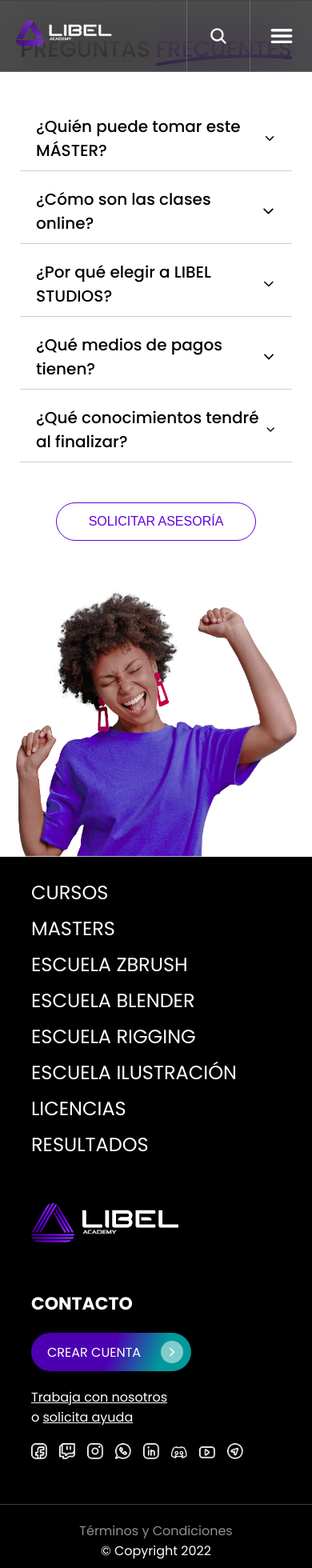
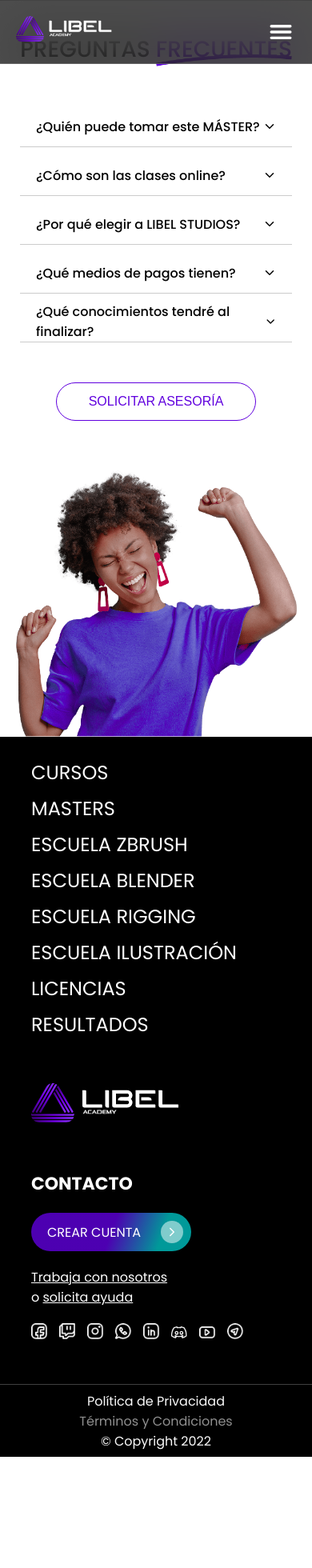
Before and after one commit to libelacademy/libel-up-successful-registry, a React (Create React App) app: page / in a window 390 px wide. Shown: the top 1960 px of the page at 80% size. After the commit the page ends 1821 px from the top, so only its background shows below. Built offline with nearby package versions, Linux system fonts and the light colour scheme.

Commit message:
Actualiza Footer

```diff
--- a/src/components/Footer.js
+++ b/src/components/Footer.js
@@ -37,34 +37,66 @@
                             className="footer-logo"
                         />
                         <h4>CONTACTO</h4>
-                        <DegradeButton name="CREAR CUENTA" width={200} />
+                        <DegradeButton
+                            name="CREAR CUENTA"
+                            width={200}
+                            url={"https://cursos.libel.academy/users/sign_up"}
+                        />
                         <p className="help">
                             <a href="/#">Trabaja con nosotros</a>
                             <br />o <a href="/#">solicita ayuda</a>
                         </p>
                         <div className="social-networks">
-                            <a href="/#" target={"_blank"}>
+                            <a
+                                href="https://www.facebook.com/libelacademy"
+                                target={"_blank"}
+                                rel="noreferrer"
+                            >
                                 <img src={facebook} alt="facebook" />
                             </a>
-                            <a href="/#" target={"_blank"}>
+                            <a href="/#" target={"_blank"} rel="noreferrer">
                                 <img src={twitch} alt="twitch" />
                             </a>
-                            <a href="/#" target={"_blank"}>
+                            <a
+                                href="https://www.instagram.com/libelacademy/"
+                                target={"_blank"}
+                                rel="noreferrer"
+                            >
                                 <img src={instagram} alt="instagram" />
                             </a>
-                            <a href="/#" target={"_blank"}>
+                            <a
+                                href="https://wa.link/1wru1w"
+                                target={"_blank"}
+                                rel="noreferrer"
+                            >
                                 <img src={whatsapp} alt="whatsapp" />
                             </a>
-                            <a href="/#" target={"_blank"}>
+                            <a
+                                href="https://www.linkedin.com/company/libelstudios/?originalSubdomain=co"
+                                target={"_blank"}
+                                rel="noreferrer"
+                            >
                                 <img src={linkedin} alt="linkedin" />
                             </a>
-                            <a href="/#" target={"_blank"}>
+                            <a
+                                href="https://discord.gg/r6UHQEtGrQ"
+                                target={"_blank"}
+                                rel="noreferrer"
+                            >
                                 <img src={discord} alt="discord" />
                             </a>
-                            <a href="/#" target={"_blank"}>
+                            <a
+                                href="https://www.youtube.com/channel/UCUgle_FMVoBU75h0Vx8L7xA"
+                                target={"_blank"}
+                                rel="noreferrer"
+                            >
                                 <img src={youtube} alt="youtube" />
                             </a>
-                            <a href="/#" target={"_blank"}>
+                            <a
+                                href="https://bit.ly/3gNaaTG "
+                                target={"_blank"}
+                                rel="noreferrer"
+                            >
                                 <img src={telegram} alt="telegram" />
                             </a>
                         </div>
@@ -73,7 +105,22 @@
             </div>
             <div className="footer">
                 <div className="footer-container container">
-                    <p className="terms">Términos y Condiciones</p>
+                    <a
+                        href="https://libel.academy/libel/politicas-de-privacidad/"
+                        target={"_blank"}
+                        rel="noreferrer"
+                        className="privacy-policy"
+                    >
+                        Política de Privacidad
+                    </a>
+                    <a
+                        href="https://libel.academy/libel/terminos-y-condiciones/"
+                        target={"_blank"}
+                        rel="noreferrer"
+                        className="terms"
+                    >
+                        Términos y Condiciones
+                    </a>
                     <p className="copyright">&copy; Copyright 2022</p>
                 </div>
             </div>
--- a/src/components/Navbar.js
+++ b/src/components/Navbar.js
@@ -63,8 +63,8 @@
                 </div>
                 <div className="navigation">
                     <div className="search">
-                        <IoSearch className="search-icon" />
-                        <input type="text" name="search" placeholder="Buscar" />
+                        {/* <IoSearch className="search-icon" />
+                        <input type="text" name="search" placeholder="Buscar" /> */}
                     </div>
                     <div className="shortcuts">
                         <a href="https://libel.academy/zbrush/">Licencias</a>
--- a/src/components/buttons/DegradeButton.js
+++ b/src/components/buttons/DegradeButton.js
@@ -4,7 +4,13 @@
 
 const DegradeButton = ({url="/#", name, width}) => {
     return (
-        <a href={url} className="DegradeButton" style={{ width: width }}>
+        <a
+            href={url}
+            target={"_blank"}
+            rel="noreferrer"
+            className="DegradeButton"
+            style={{ width: width }}
+        >
             {name}
             <span className="create-account">
                 <IoChevronForward />
--- a/src/components/sliders/SlideShow.js
+++ b/src/components/sliders/SlideShow.js
@@ -13,7 +13,7 @@
             //Obtener el primer elemento
             const firstElement = slideshow.current.children[0];
             //Establecer la transición
-            slideshow.current.style.transition = `2000ms ease-out all`;
+            slideshow.current.style.transition = `500ms ease-out all`;
             const slideSize = slideshow.current.children[0].offsetWidth;
             // Mover slideshow
             slideshow.current.style.transform = `translateX(-${slideSize}px)`;
@@ -61,7 +61,7 @@
     useEffect(() => {
         intervaloSlideshow.current = setInterval(() => {
             nextSlide()
-        }, 6000);
+        }, 4000);
 
         //
         slideshow.current.addEventListener('mouseenter', () => {
@@ -72,7 +72,7 @@
         slideshow.current.addEventListener("mouseleave", () => {
             intervaloSlideshow.current = setInterval(() => {
                 nextSlide();
-            }, 6000);
+            }, 4000);
         });
     }, [])
 
--- a/src/css/FAQ.css
+++ b/src/css/FAQ.css
@@ -49,6 +49,7 @@
     grid-area: faq-questions;
     display: flex;
     flex-direction: column;
+    align-items: center;
     justify-content: space-between;
     padding: 40px 0px 60px 0;
     /* margin-left: 40px; */
--- a/src/css/Footer.css
+++ b/src/css/Footer.css
@@ -82,15 +82,26 @@
     color: var(--white);
 }
 
+.help a:hover {
+    color: var(--primary-blue);
+}
+
 .social-networks {
     display: flex;
     align-items: center;
     margin: 20px 0px;
+
 }
 
 .social-networks img {
     width: 25px;
     margin-right: 15px;
+    transition: 0.2s transforme ease-in;
+
+}
+
+.social-networks img:hover {
+    transform: scale(1.3);
 }
 
 /* ############################################## */
@@ -104,31 +115,37 @@
 }
 
 .footer-container {
-display: grid;
-    grid-template-columns: repeat(2, 1fr);
-    grid-template-rows: 1fr;
-    gap: 0px 0px;
-    grid-template-areas: "terms copyright";
+    display: flex;
+    align-items: center;
+    justify-content: space-around;
 }
 
 .footer .terms {
-    width: 50%;
-    justify-self: center;
-    grid-area: terms;
     color: var(--base-3);
+    display: flex;
+    justify-content: flex-start;
+    align-items: center;
+    text-decoration: none;
+}
+
+.footer .copyright {
+    color: var(--base-2);
     display: flex;
     justify-content: flex-start;
     align-items: center;
 }
 
-.footer .copyright {
-    width: 50%;
-    justify-self: center;
-    grid-area: copyright;
+
+.footer .privacy-policy{
     color: var(--base-2);
     display: flex;
     justify-content: flex-start;
     align-items: center;
+    text-decoration: none;
+}
+
+.terms:hover, .privacy-policy:hover {
+    color: var(--primary-blue);
 }
 
 
@@ -151,7 +168,6 @@
         flex-direction: column;
         align-items: center;
         justify-content: center;
-        gap: 20p;
     }
 
     .footer .terms {
@@ -187,7 +203,7 @@
         height: 900px;
         grid-template-rows: 1.9fr 0.1fr;
     }
-    .footer .terms, .footer .copyright  {
+    .footer .terms, .footer .copyright, .footer .privacy-policy  {
         font-size: 12px;
     }
 
--- a/src/css/Navbar.css
+++ b/src/css/Navbar.css
@@ -1,6 +1,6 @@
 .Navbar {
     width: 100%;
-    height: 110px;
+    height: 80px;
     border-bottom: 1px solid var(--line);
     position: fixed;
     z-index: 10000;
@@ -147,7 +147,7 @@
     height: calc(100vh - 80px);
     position: fixed;
     z-index: 1000;
-    top: 110px;
+    top: 80px;
     background-color: rgba(176, 176, 176, 0.8);
     display: flex;
     justify-content: center;
@@ -159,9 +159,9 @@
     max-width: 1440px;
     height: 400px;
     background-color: rgba(78, 78, 78, 1);
-    box-shadow: 0px 0px 7px 0px rgba(0, 0, 0, 1);
-    -webkit-box-shadow: 0px 0px 7px 0px rgba(0, 0, 0, 1);
-    -moz-box-shadow: 0px 0px 7px 0px rgba(0, 0, 0, 1);
+    box-shadow:0px 2px 4px 0px rgba(0, 0, 0, 1);
+    -webkit-box-shadow: 0px 2px 4px 0px rgba(0, 0, 0, 1);
+    -moz-box-shadow: 0px 2px 4px 0px rgba(0, 0, 0, 1);
     display: flex;
     position: relative;
     z-index: 1000;
@@ -255,9 +255,6 @@
 }
 
 @media (max-width: 860px) {
-    .Navbar {
-        height: 90px;
-    }
 
     .shortcuts,
     .register,
@@ -265,9 +262,10 @@
         display: none;
     }
 
-    .navigation {
+    .navigation, .academy, .home {
         border: none;
     }
+
 
     .academy {
         justify-content: flex-end;
--- a/src/css/cards/Question.css
+++ b/src/css/cards/Question.css
@@ -1,5 +1,5 @@
 .Question {
- width: 600px;
+ width: 450px;
 height: auto;
 border-bottom: 1px solid var(--line);
 margin: 10px 0px;
@@ -7,9 +7,9 @@
 
 .question-header {
     color: var(--base-1);
-    font-size: 20px;
+    font-size: 16px;
     font-weight: 500;
-    height: 80px;
+    height: 50px;
     display: flex;
     align-items: center;
     justify-content: space-between;
@@ -20,7 +20,7 @@
 .question-body {
     color: var(--base-3);
     padding: 0px 20px;
-    font-size: 16px;
+    font-size: 12px;
     margin-bottom: 10px;
 }
 
```
Also changed, not shown: src/utils/questions.js (+9 -0 lines).
